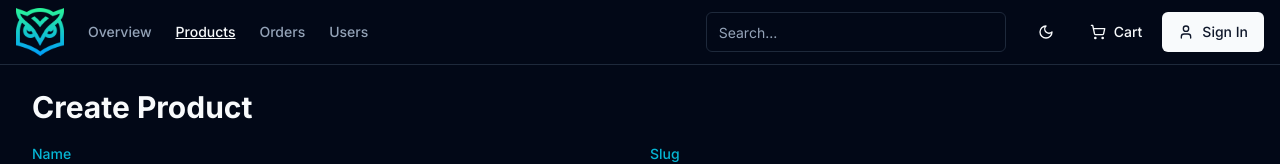
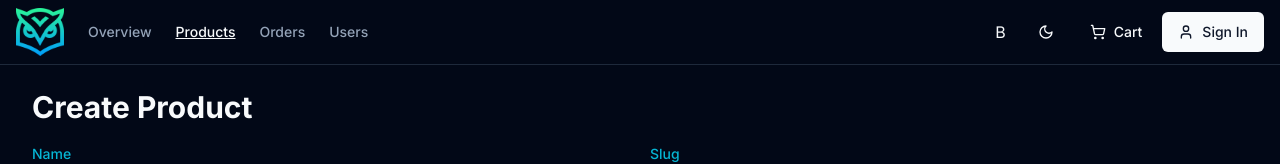
Before and after one commit to LukaTizic/aeterna_ecommerce, a Next.js app: page /admin/products/create in a window 1280 px wide. Shown: the top 164 px of the page. Built offline with nearby package versions, Linux system fonts and the light colour scheme; no server answers.

Commit message:
remove input placeholder // add AdminSearch component

```diff
--- a/app/admin/layout.tsx
+++ b/app/admin/layout.tsx
@@ -4,7 +4,7 @@ import Link from "next/link";
 
 import Menu from "@/components/shared/header/menu";
 import MainNav from "./main-nav";
-import { Input } from "@/components/ui/input";
+import AdminSearch from "@/components/admin/admin-search";
 
 export default function AdminLayout({
   children,
@@ -27,13 +27,7 @@ export default function AdminLayout({
             {/* Main Nav */}
             <MainNav className="mx-6" />
             <div className="ml-auto items-center flex space-x-4">
-              <div>
-                <Input
-                  type="search"
-                  placeholder="Search..."
-                  className="md:w-[100px] lg:w-[300px]"
-                />
-              </div>
+              <AdminSearch />
               <Menu />
             </div>
           </div>
--- /dev/null
+++ b/components/admin/admin-search.tsx
@@ -0,0 +1,6 @@
+"use client";
+const AdminSearch = () => {
+  return <div>B</div>;
+};
+
+export default AdminSearch;
```
